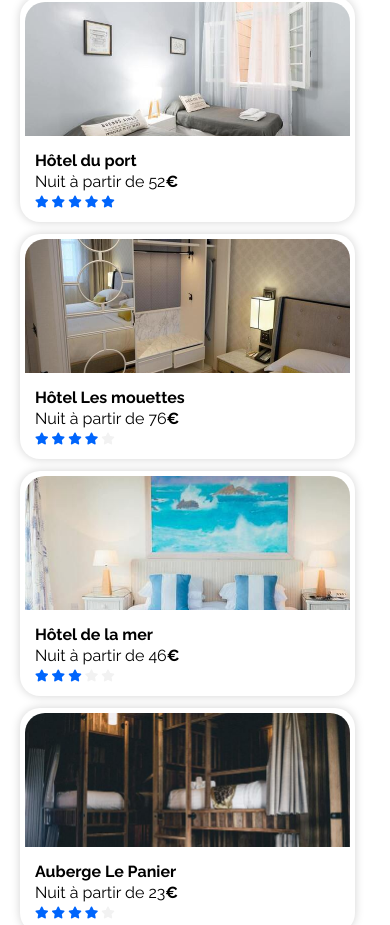
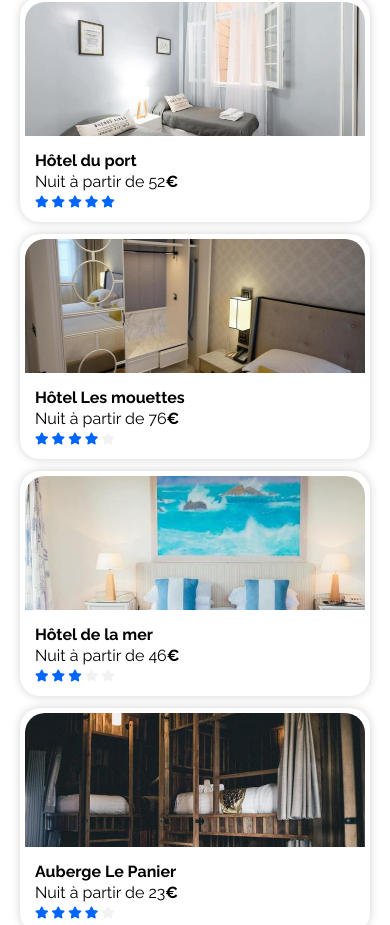
Before and after one commit to Shycin/Project_01, a plain HTML site: page index.html in a window 390 px wide. Shown: the part 1678-2603 px from the top of the page. Drawn offline with Linux system fonts and the light colour scheme.

Commit message:
fix view tablet hebergements

```diff
--- a/css/main.css
+++ b/css/main.css
@@ -310,7 +310,6 @@ section#hebergements
 section#hebergements article
 {
     background-color: white;
-    width: 325px;
 
     border-radius: 20px;
     -webkit-border-radius: 20px;
@@ -385,7 +384,7 @@ section#activites article .desc
     border-top-right-radius: 20px;
 }
 
-section#activites .image-rognage-horizontal
+section#activites .image-rognage-horizontal, section#hebergements .image-rognage-horizontal
 {
     width: 100%;
 }
@@ -395,7 +394,7 @@ section#hebergements .image-default
 {
     height: 250px;
     margin-top: -60px;
-    min-width: 100%;
+    width: 100%;
 }
 section#hebergements .image-square
 {
```
